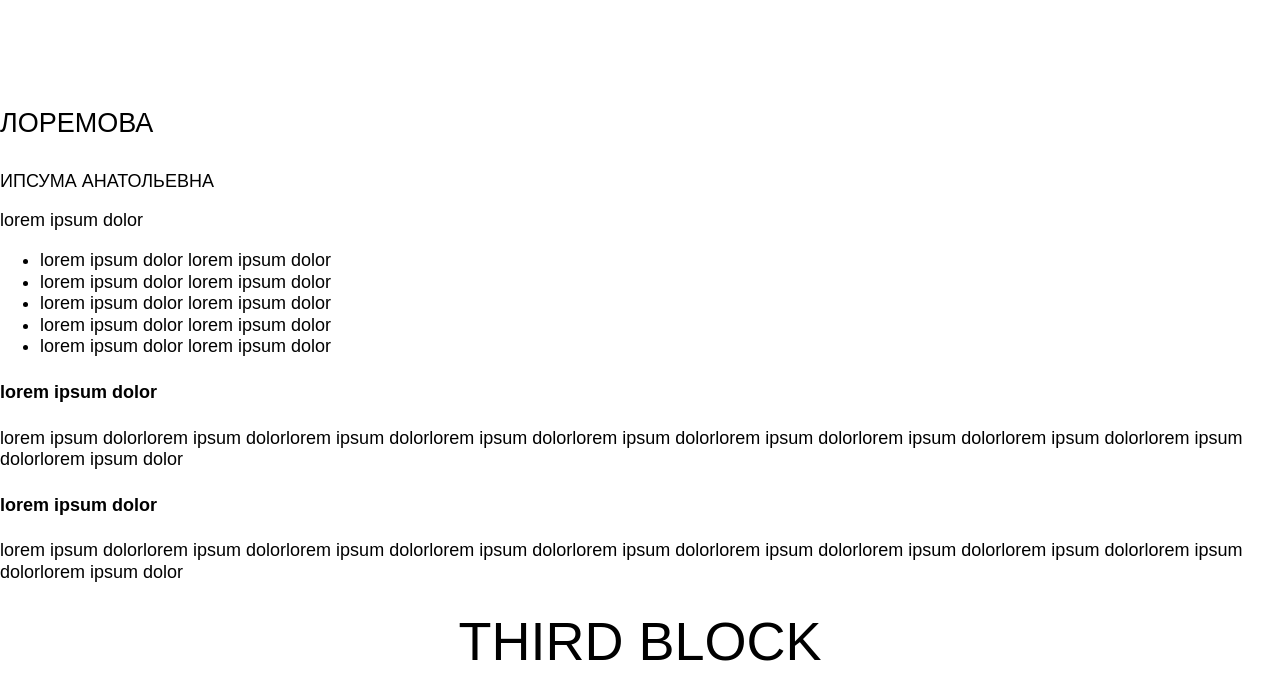
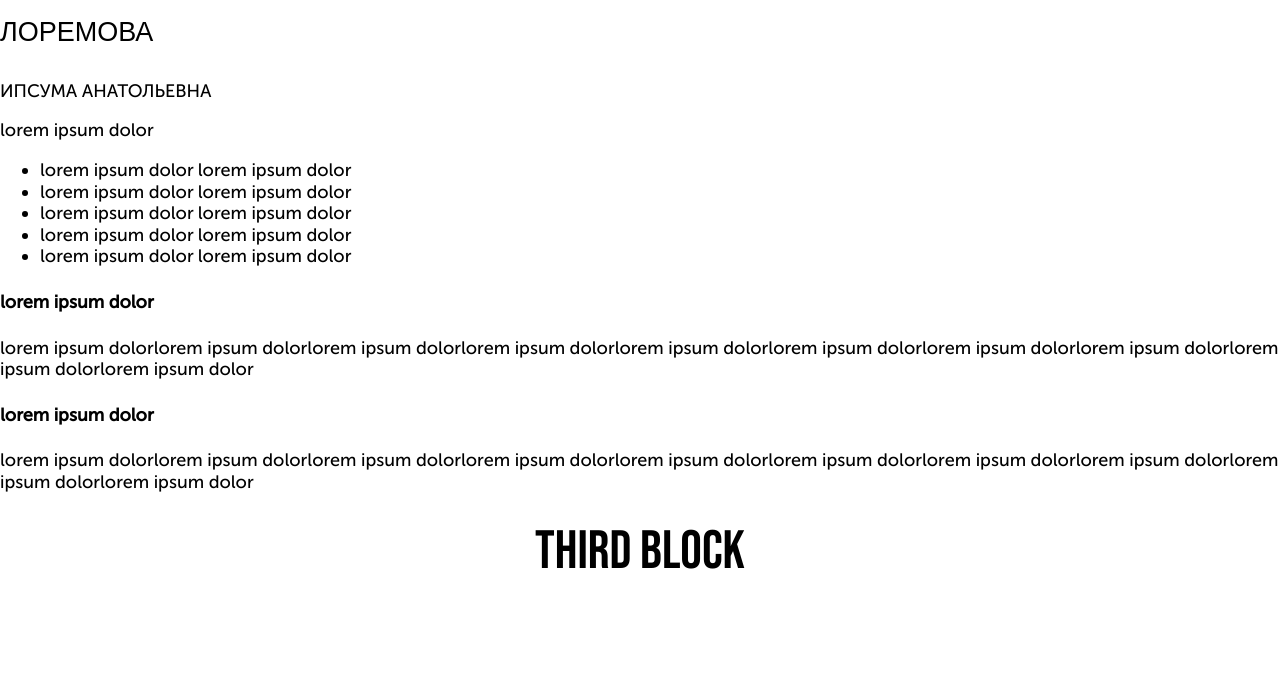
Before and after one commit to KomarovVladimir/lab-net, a website built with webpack: page src/assets/templates/index.html in a window 1280 px wide. Shown: the part 470-1164 px from the top of the page. Built offline with nearby package versions, Linux system fonts and the light colour scheme; what wow.js would draw is missing.

Commit message:
fixed fonts

```diff
--- a/package.json
+++ b/package.json
@@ -40,6 +40,7 @@
     "sass-loader": "^8.0.0",
     "style-loader": "^1.0.0",
     "uglifyjs-webpack-plugin": "^2.2.0",
+    "url-loader": "^3.0.0",
     "webpack": "^4.41.1",
     "webpack-bundle-analyzer": "^3.6.0",
     "webpack-cli": "^3.3.9",
--- /dev/null
+++ b/src/assets/fonts/museosanscyrl.css
@@ -0,0 +1,6 @@
+@font-face {
+    font-family: 'Museo Sans Cyrl';
+    src: local('Museo Sans Cyrl 500'), local('MuseoSansCyrl-500'), url('Museosanscyrl500.woff2') format('woff2'), url('Museosanscyrl500.woff') format('woff'), url('Museosanscyrl500.ttf') format('truetype');
+    font-weight: 500;
+    font-style: normal;
+}
--- a/src/scss/abstracts/_variables.scss
+++ b/src/scss/abstracts/_variables.scss
@@ -1,6 +1,6 @@
 //Fonts
-$bebas: Bebas, sans-serif;
-$museo: Museo, sans-serif;
+$bebas: "Bebas", sans-serif;
+$museo: "Museo", sans-serif;
 
 //Palette
 $accent: #FF3754;
--- a/src/scss/base/_fonts.scss
+++ b/src/scss/base/_fonts.scss
@@ -1,11 +1,17 @@
 @font-face {
-    font-family: Bebas, sans-serif;
-    src: ("../../assets/fonts/bebasneueregular.ttf");
+    font-family: "Bebas";
+    src: url("../assets/fonts/BebasNeue-Regular.ttf") format("truetype");
     font-weight: 400;
+    font-style: normal;
 }
 
 @font-face {
-    font-family: Museo, sans-serif;
-    src: ("../../assets/fonts/MuseoSansCyrl.otf");
-    font-weight: 400;
+    font-family: "Museo";
+    src: local("Museo Sans Cyrl 500"),
+        local("MuseoSansCyrl-500"),
+        url("../assets/fonts/Museosanscyrl500.woff2") format("woff2"),
+        url("../assets/fonts/Museosanscyrl500.woff") format("woff"),
+        url("../assets/fonts/Museosanscyrl500.ttf") format("truetype");
+    font-weight: 500;
+    font-style: normal;
 }
--- a/src/scss/components/_typoraphy.scss
+++ b/src/scss/components/_typoraphy.scss
@@ -1,6 +1,7 @@
 .h1 {
     margin-top: 0;
     margin-bottom: 10px;
+    // font-family: $bebas;
     font-family: $bebas;
     font-size: 90px;
     line-height: 1;
--- a/webpack.dev.js
+++ b/webpack.dev.js
@@ -82,7 +82,7 @@ const config = {
         ]
       },
       {
-        test: /\.(woff(2)?|ttf|eot|otf)(\?v=\d+\.\d+\.\d+)?$/,
+        test: /\.(woff(2)?|ttf|eot|svg)(\?v=\d+\.\d+\.\d+)?$/,
         use: [
           {
             loader: 'file-loader',
@@ -92,7 +92,7 @@ const config = {
             }
           }
         ]
-      },
+      }
     ]
   },
   plugins: [
```
Also changed, not shown: src/assets/fonts/BebasNeue-Regular.ttf (added), src/assets/fonts/MuseoSansCyrl.otf (deleted), src/assets/fonts/Museosanscyrl500.ttf (added), src/assets/fonts/Museosanscyrl500.woff (added), src/assets/fonts/Museosanscyrl500.woff2 (added), src/assets/fonts/bebasneueregular.ttf (deleted), src/assets/fonts/bebasneueregular.woff (deleted), src/assets/fonts/bebasneueregular.woff2 (deleted), 1 other file.
